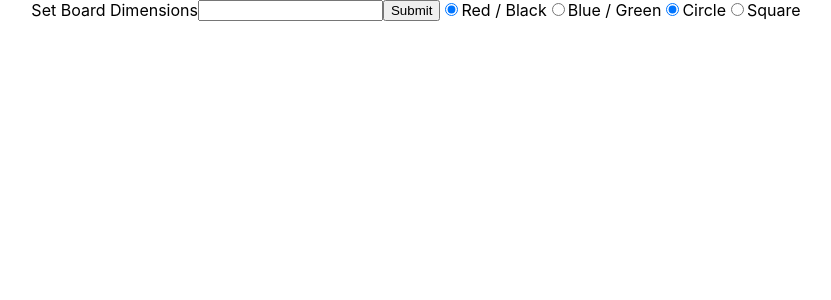
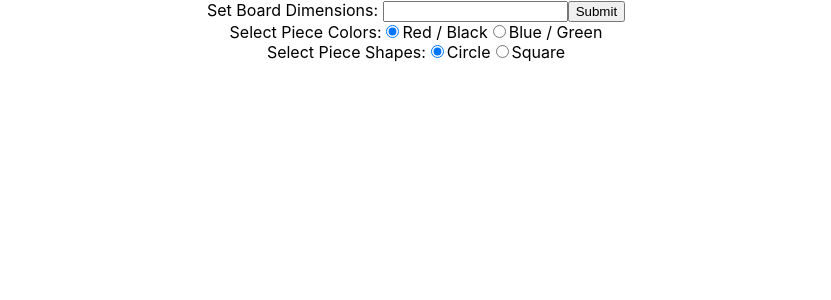
Before and after one commit to andywang23/checkers, a React (Create React App) app: page / in a window 1280 px wide. Shown: the top 300 px of the page, without its empty margins (224-1055 px from the left). Built offline with nearby package versions, Linux system fonts and the light colour scheme.

Commit message:
feat/refactor(app): implement shape selector logic, minor stylistic refactor of option screen

```diff
--- a/src/App.tsx
+++ b/src/App.tsx
@@ -1,13 +1,15 @@
 import React, { useState } from 'react';
 import styled from 'styled-components';
 import InputBox from './Components/InputBox.jsx';
-import Board from './views/Board.js';
+import Board from './views/Board.jsx';
 import ColorRadioInput from './Components/ColorRadioInput';
 import ShapeRadioInput from './Components/ShapeRadioInput';
 
 const StyledApp = styled.div`
   display: flex;
   justify-content: center;
+  align-items: center;
+  flex-direction: column;
 `;
 
 function App() {
--- a/src/Components/Box.jsx
+++ b/src/Components/Box.jsx
@@ -11,6 +11,8 @@ const BoxDiv = styled.div`
 
   background-color: ${(props) => {
     const [row, col] = props.coords;
+    //even-numbered rows will start with black boxes and alternate
+    //odd-numbered cells will start with white boxes and alternate
     if (row % 2) {
       if (col % 2) return 'black';
     } else {
@@ -22,13 +24,19 @@ const BoxDiv = styled.div`
 const Piece = styled.div`
   width: 50%;
   height: 50%;
-  border-radius: 100%;
+  border-radius: ${(props) => (props.shape === 'circle' ? '100%' : '0%')};
   border: 1px solid gray;
   background-color: ${(props) => props.background};
 `;
 
-function Box({ coords, piece }) {
-  return <BoxDiv coords={coords}>{piece !== '-' ? <Piece background={piece} /> : null}</BoxDiv>;
+function Box({ coords, boxState }) {
+  const { piece, shape } = boxState;
+
+  return (
+    <BoxDiv coords={coords}>
+      {piece !== '-' ? <Piece background={piece} shape={shape} /> : null}
+    </BoxDiv>
+  );
 }
 
 export default Box;
--- a/src/Components/ColorRadioInput.jsx
+++ b/src/Components/ColorRadioInput.jsx
@@ -1,9 +1,10 @@
 import React from 'react';
+import styled from 'styled-components';
 
 function ColorRadioInput({ setPieceColor }) {
   return (
-    <div>
     <form>
+      Select Piece Colors:
       <input
         type="radio"
         value="red-black"
@@ -20,7 +21,6 @@ function ColorRadioInput({ setPieceColor }) {
       />
       <label for="blue-green">Blue / Green</label>
     </form>
-    </div>
   );
 }
 
--- a/src/Components/InputBox.jsx
+++ b/src/Components/InputBox.jsx
@@ -9,11 +9,11 @@ const InputBox = ({ setDimensions }) => {
   const inputRef = useRef(undefined);
 
   return (
-    <>
-      <label htmlFor="dimInput">Set Board Dimensions</label>
+    <div>
+      <label htmlFor="dimInput">Set Board Dimensions: </label>
       <input name="dimInput" ref={inputRef}></input>
       <button onClick={handleSubmit}>Submit</button>
-    </>
+    </div>
   );
 };
 
--- a/src/Components/Row.jsx
+++ b/src/Components/Row.jsx
@@ -5,7 +5,7 @@ function Row({ rowIdx, rowArr }) {
   return (
     <>
       {rowArr.map((box, colIdx) => (
-        <Box key={`${rowIdx}-${colIdx}`} coords={[rowIdx, colIdx]} piece={box.piece} />
+        <Box key={`${rowIdx}-${colIdx}`} coords={[rowIdx, colIdx]} boxState={box} />
       ))}
     </>
   );
--- a/src/Components/ShapeRadioInput.jsx
+++ b/src/Components/ShapeRadioInput.jsx
@@ -2,8 +2,8 @@ import React from 'react';
 
 function ShapeRadioInput({ setPieceShape }) {
   return (
-    <div>
     <form>
+      Select Piece Shapes:
       <input
         type="radio"
         value="circle"
@@ -20,7 +20,6 @@ function ShapeRadioInput({ setPieceShape }) {
       />
       <label for="square">Square</label>
     </form>
-    </div>
   );
 }
 
--- a/src/utils/boardGenerator.ts
+++ b/src/utils/boardGenerator.ts
@@ -16,19 +16,23 @@ const generateBoardState = (dimensions: number): cellTemplate[][] => {
   return board;
 };
 
-export const fillPieces = (board: cellTemplate[][], colorArr: string[]): cellTemplate[][] => {
+export const fillPieces = (
+  board: cellTemplate[][],
+  colorArr: string[],
+  pieceShape: string
+): cellTemplate[][] => {
   const [color1, color2] = colorArr;
   for (let i = 0; i < 2; i += 1) {
     const row = board[i];
     board[i] = row.map((cell) => {
-      return { ...cell, piece: color1 };
+      return { ...cell, piece: color1, pieceShape };
     });
   }
 
   for (let i = board.length - 1; i >= board.length - 2; i -= 1) {
     const row = board[i];
     board[i] = row.map((cell) => {
-      return { ...cell, piece: color2 };
+      return { ...cell, piece: color2, pieceShape };
     });
   }
 
```
Also changed, not shown: src/views/Board.jsx (renamed from src/views/Board.js). Lines whose indentation alone changed are shown as unchanged.
